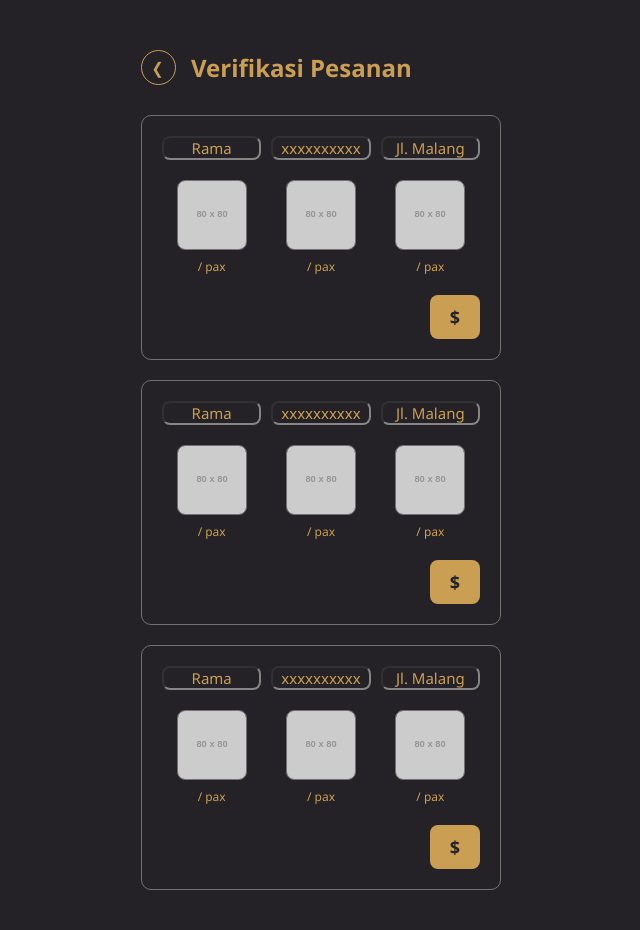
After one commit to GreedLynx/Se.Noesa-Web, a PHP site: page /fitur_admin/verifikasi_pesanan.php in a window 1280 px wide. The commit adds this page. Shown: the whole page, without its empty margins (319-959 px from the left). Run offline with PHP 8.4, Linux system fonts and the light colour scheme; grey boxes labelled with a size stand in for pictures from a placeholder-image service; some libraries are stand-ins or nearby versions.

Commit message:
add: cek pembayaran, pesanan siap antar dan verifikasi pesanan

```diff
--- a/admin/dashboard_admin.php
+++ b/admin/dashboard_admin.php
@@ -41,13 +41,13 @@
     </div>
 
     <div class="action-buttons">
-        <a href="verifikasi_pesanan.php" class="action-btn">
+        <a href="../fitur_admin/verifikasi_pesanan.php" class="action-btn">
             <span class="btn-icon">🔍</span>
             <span class="btn-text">Verifikasi Pesanan</span>
             <span class="btn-arrow">❯</span>
         </a>
 
-        <a href="pesanan_siap_antar.php" class="action-btn">
+        <a href="../fitur_admin/pesanan_siap_antar.php" class="action-btn">
             <span class="btn-icon">🚚</span>
             <span class="btn-text">Pesanan Siap Antar</span>
             <span class="btn-arrow">❯</span>
--- a/asset/style.css
+++ b/asset/style.css
@@ -627,3 +627,186 @@ html {
 .logout-btn.show{
     display: block;
 }
+
+/* halaman verifkasi pesanan */
+
+.verification-card{
+    border: 1px solid #717171;
+    border-radius: 10px;
+    padding: 20px;
+    margin-bottom: 20px;
+    display: flex;
+    flex-direction: column;
+    gap: 15px;
+    background-color: transparent;
+}
+
+.card-inputs{
+    display: flex;
+    gap: 10px;
+}
+
+.card-inputs input{
+    flex: 1;
+    width: 100%;
+    background-color: transparent;
+    border: 1 px solid #717171;
+    border-radius: 8px;
+    padding: 12 px 10px;
+    color: #CB9F53;
+    font-size: 15px;
+    outline: none;
+    text-align: center;
+    appearance: none;
+    -webkit-appearance: none;
+    box-shadow: none;
+    color-scheme: dark;
+}
+
+.card-inputs input::placeholder {
+    color: #CB9F53;
+    opacity: 0.8;
+}
+
+.card-items {
+    display: flex;
+    justify-content: space-between;
+    gap: 10px;
+    margin-top: 5px;
+}
+
+.item-box {
+    flex: 1;
+    display: flex;
+    flex-direction: column;
+    align-items: center;
+    gap: 8px;
+}
+
+.item-box img {
+    width: 100%;
+    max-width: 70px;
+    height: 70px;
+    border-radius: 8px;
+    object-fit: cover;
+    border: 1px solid #717171;
+}
+
+.item-box p {
+    font-size: 12px;
+    color: #CB9F53;
+    margin: 0;
+}
+
+.card-footer {
+    display: flex;
+    justify-content: flex-end;
+    margin-top: 5px;
+}
+
+.verify-btn {
+    background-color: #CB9F53;
+    color: #242226;
+    border: none;
+    border-radius: 8px;
+    padding: 10px 20px;
+    font-size: 18px;
+    font-weight: bold;
+    cursor: pointer;
+    display: flex;
+    justify-content: center;
+    align-items: center;
+    transition: transform 0.2s ease;
+}
+
+.verify-btn:hover {
+    transform: scale(1.05);
+}
+
+/* halaman cek pembayaran */
+
+.proof-box{
+    width: 100%;
+    height: 400px;
+    border: 1px solid #CB9F53;
+    border-radius: 10px;
+    display: flex;
+    justify-content: center;
+    align-items: center;
+    background-color: transparent;
+    margin-bottom: 25px;
+    overflow: hidden;
+}
+
+.proof-box img{
+    width: 100%;
+    height: 100%;
+    object-fit: contain;
+}
+
+.confirm-payment-btn{
+    background-color: #CB9F53;
+    color: #242226;
+    border: none;
+    border-radius: 8px;
+    padding: 15px;
+    font-size: 16px;
+    font-weight: bold;
+    cursor: pointer;
+    width: 100%;
+    display: block;
+    transition: transform 0.2s ease;
+}
+
+.confirm-payment-btn:hover{
+    transform: scale(1.02);
+}
+
+.verify-btn{
+    text-decoration: none;
+}
+
+/* halaman pesanan siap antar */
+
+.delivery-card{
+    display: flex;
+    justify-content: space-between;
+    align-items: center;
+    border: 1px solid #717171;
+    border-radius: 8px;
+    padding: 12px 15px;
+    margin-bottom: 12px;
+    background-color: transparent;
+}
+
+.delivery-info{
+    display: flex;
+    align-items: center;
+    gap: 10px;
+}
+
+.delivery-icon{
+    font-size: 15px;
+    color: #CB9F53;
+    font-weight: 500;
+}
+
+.send-btn{
+    display: flex;
+    align-items: center;
+    gap: 5px;
+    background-color: transparent;
+    border: 1px solid #717171;
+    border-radius: 8px;
+    padding: 8px 12px;
+    color: #CB9F53;
+    text-decoration: none;
+    font-size: 13px;
+    font-weight: bold;
+    transition: all 0.2s ease;
+}
+
+.send-btn:hover{
+    background-color: #CB9F53;
+    color: #242226;
+}
--- /dev/null
+++ b/fitur_admin/verifikasi_pesanan.php
@@ -0,0 +1,110 @@
+<?php
+
+?>
+
+<!DOCTYPE html>
+<html lang="en">
+<head>
+    <meta charset="UTF-8">
+    <meta name="viewport" content="width=device-width, initial-scale=1.0">
+    <title>Verifikasi Pesanan - SE.Noesa</title>
+    <link rel="stylesheet" href="../asset/style.css">
+</head>
+<body>
+    <div class="app-container">
+
+    <div class="admin-header" style="justify-content: flex-start; gap: 15px;">
+        <a href="../admin/dashboard_admin.php" class="back-btn">&#10094;</a>
+        <h1 class="admin-title">Verifikasi Pesanan</h1>
+    </div>
+
+    <!-- kartu pesanan -->
+    <div class="verification-card">
+        <div class="card-inputs">
+            <input type="text" placeholder="Nama" value="Rama" readonly>
+            <input type="text" placeholder="No. Hp" value="xxxxxxxxxx" readonly>
+            <input type="text" placeholder="Alamat" value="Jl. Malang" readonly>
+        </div>
+
+        <div class="card-items">
+            <div class="item-box">
+                <img src="https://placehold.co/80x80/242226/CB9F53?text=Food" alt="Menu">
+
+                <p>/ pax</p>
+            </div>
+            <div class="item-box">
+                <img src="https://placehold.co/80x80/242226/CB9F53?text=Food" alt="Menu">
+
+                <p>/ pax</p>
+            </div>
+            <div class="item-box">
+                <img src="https://placehold.co/80x80/242226/CB9F53?text=Food" alt="Menu">
+
+                <p>/ pax</p>
+            </div>
+        </div>
+        <div class="card-footer">
+            <a href="cek_pembayaran.php" class="verify-btn">$</a>
+        </div>
+    </div>
+
+    <div class="verification-card">
+        <div class="card-inputs">
+            <input type="text" placeholder="Nama" value="Rama" readonly>
+            <input type="text" placeholder="No. Hp" value="xxxxxxxxxx" readonly>
+            <input type="text" placeholder="Alamat" value="Jl. Malang" readonly>
+        </div>
+
+        <div class="card-items">
+            <div class="item-box">
+                <img src="https://placehold.co/80x80/242226/CB9F53?text=Food" alt="Menu">
+
+                <p>/ pax</p>
+            </div>
+            <div class="item-box">
+                <img src="https://placehold.co/80x80/242226/CB9F53?text=Food" alt="Menu">
+
+                <p>/ pax</p>
+            </div>
+            <div class="item-box">
+                <img src="https://placehold.co/80x80/242226/CB9F53?text=Food" alt="Menu">
+
+                <p>/ pax</p>
+            </div>
+        </div>
+        <div class="card-footer">
+            <a href="cek_pembayaran.php" class="verify-btn">$</a>
+        </div>
+    </div>
+
+    <div class="verification-card">
+        <div class="card-inputs">
+            <input type="text" placeholder="Nama" value="Rama" readonly>
+            <input type="text" placeholder="No. Hp" value="xxxxxxxxxx" readonly>
+            <input type="text" placeholder="Alamat" value="Jl. Malang" readonly>
+        </div>
+
+        <div class="card-items">
+            <div class="item-box">
+                <img src="https://placehold.co/80x80/242226/CB9F53?text=Food" alt="Menu">
+
+                <p>/ pax</p>
+            </div>
+            <div class="item-box">
+                <img src="https://placehold.co/80x80/242226/CB9F53?text=Food" alt="Menu">
+
+                <p>/ pax</p>
+            </div>
+            <div class="item-box">
+                <img src="https://placehold.co/80x80/242226/CB9F53?text=Food" alt="Menu">
+
+                <p>/ pax</p>
+            </div>
+        </div>
+        <div class="card-footer">
+            <a href="cek_pembayaran.php" class="verify-btn">$</a>
+        </div>
+    </div>
+    </div>
+</body>
+</html>
```
Also changed, not shown: asset/script.js (+12 -0 lines), fitur_admin/cek_pembayaran.php (added, +27 -0 lines), fitur_admin/pesanan_siap_antar.php (added, +81 -0 lines).
